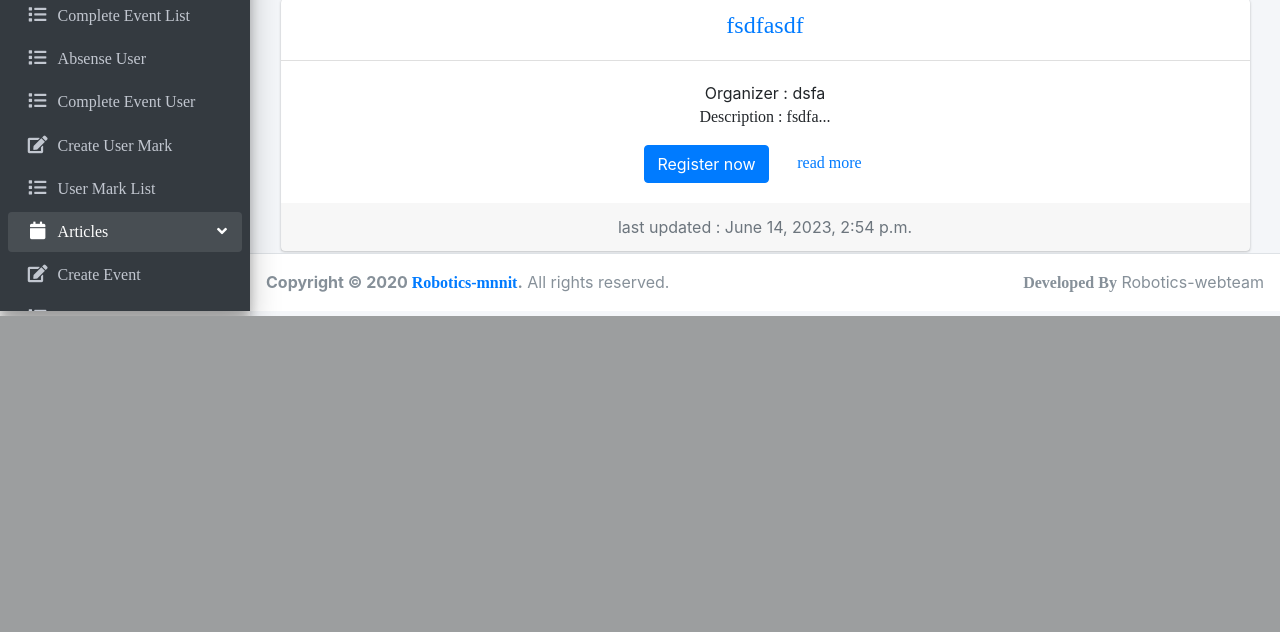
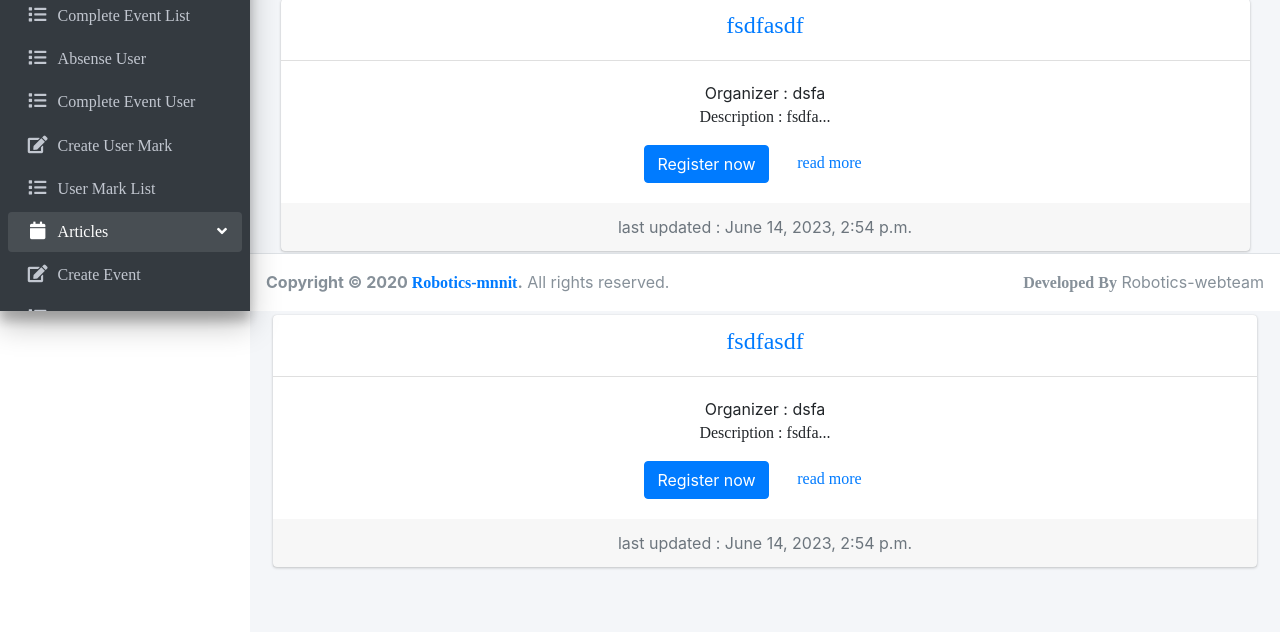
Before and after one commit to Avtech04/robotics, a Django app: page /events/ in a window 1280 px wide. Shown: the part 489-1121 px from the top of the page. Before the commit the page ends 805 px from the top, so only its background shows below. Run offline with Django 3.2, Linux system fonts and the light colour scheme; data comes from the database, SQL or seed files in the repository; parts of the project's set-up code (start-up, migrations or seed data) failed here and were passed over; some libraries are stand-ins or nearby versions.

Commit message:
added events to dashboard

```diff
--- a/accounts/templates/home.html
+++ b/accounts/templates/home.html
@@ -60,9 +60,82 @@
       {% comment %} Alert code end  {% endcomment %}
 
 
+
+
+
         {% block content %}
 
         {% endblock content %}
+      {% comment %} event added to dashboard {% endcomment %}
+      <div class="container text-center">
+        <div>
+            <h1 class="text-center">Events</h1>
+
+            {% for event in events %}
+            {% if forloop.counter <= 3 %}
+
+            <div class="card text-center my-2">
+                <div class="card-header">
+                  <h4><a href="/events/event/{{event.id}}">{{event.event_name}}</a></h4>
+
+                </div>
+                <div class="card-body">
+                  Organizer : {{event.event_createdby}}
+                  <p class="card-text">Description : {{event.event_description | slice:50}}...</p>
+
+<button type="button" class="btn btn-primary" data-toggle="modal" data-target="#exampleModal" data-whatever="@getbootstrap">Register now</button>
+
+<div class="modal fade" id="exampleModal" tabindex="-1" role="dialog" aria-labelledby="exampleModalLabel" aria-hidden="true">
+  <div class="modal-dialog" role="document">
+    <div class="modal-content">
+      <div class="modal-header">
+        <h5 class="modal-title" id="exampleModalLabel">Register-Here</h5>
+        <button type="button" class="close" data-dismiss="modal" aria-label="Close">
+          <span aria-hidden="true">&times;</span>
+        </button>
+      </div>
+      <div class="modal-body">
+        <form method="post" action="{% url 'register_participant' %}">
+          {% csrf_token %}
+          <div class="form-group">
+            <label for="recipient-name" class="col-form-label">Enter your good name here</label>
+            <input type="text" class="form-control" id="recipient-name" name="recipient-name">
+          </div>
+          <div class="form-group">
+            <label for="recipient-email" class="col-form-label">Enter your email id here</label>
+            <input type="email" class="form-control" id="recipient-email" name="recipient-email">
+          </div>
+          <div class="modal-footer">
+            <button type="button" class="btn btn-secondary" data-dismiss="modal">Close</button>
+            <button type="submit" class="btn btn-primary">Submit</button>
+          </div>
+        </form>
+      </div>
+    </div>
+  </div>
+</div>
+
+
+
+
+
+                  <a class='mx-4' href="/events/event/{{event.id}}">read more</a>
+                </div>
+                <div class="card-footer text-muted">
+                    last updated : {{event.time_of_creation}}
+                </div>
+              </div>
+              {% endif %}
+                {% endfor %}
+
+        </div>
+    </div>
+
+
+{% comment %} event code end {% endcomment %}
+
+
+
       </div><!--/. container-fluid -->
     </section>
     <!-- /.content -->
```
